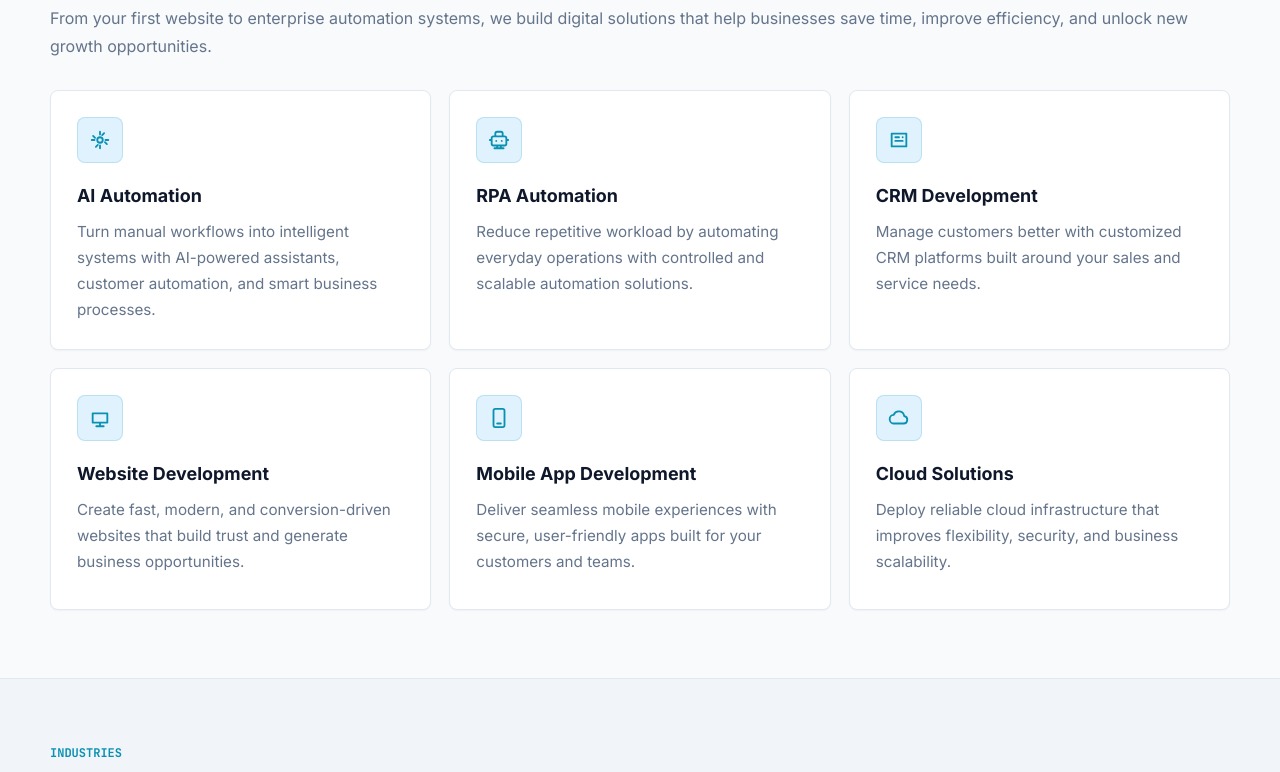
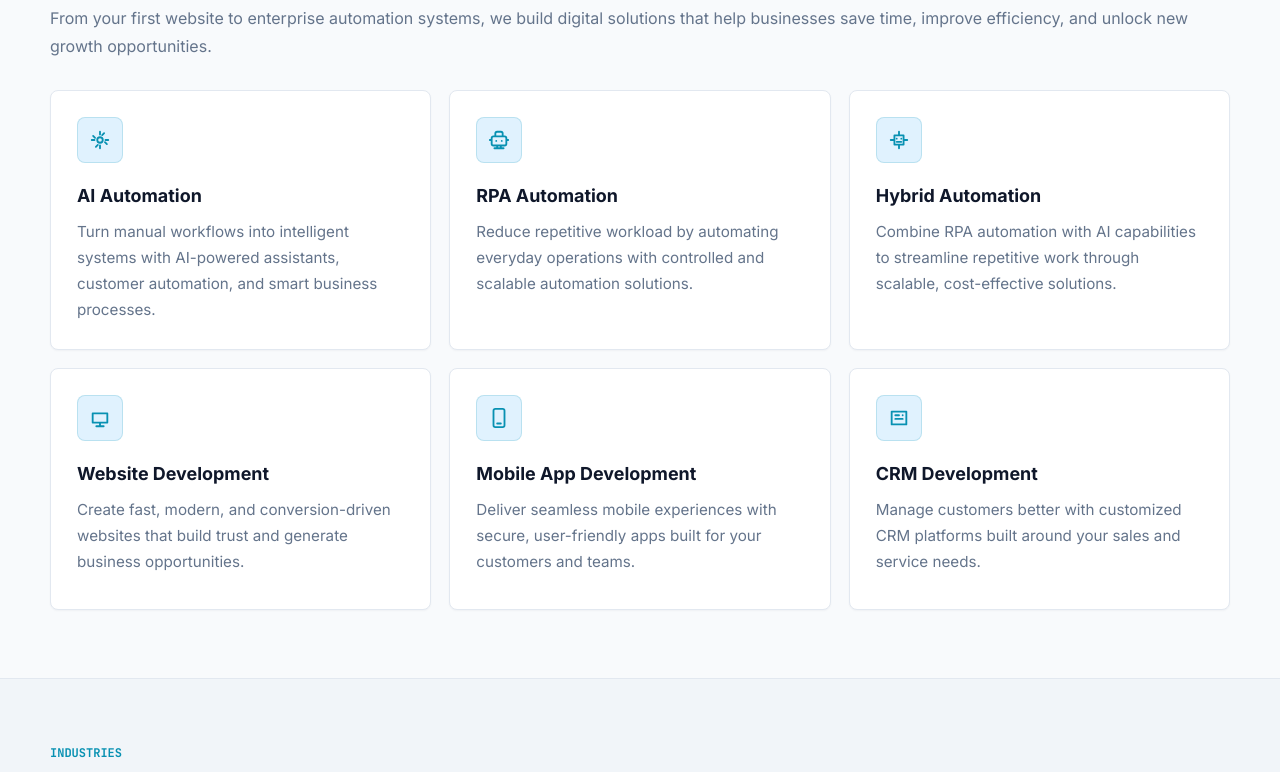
Before and after one commit to kishori-lal-devi-din/NexCore-Technologies, a plain HTML site: page index.html in a window 1280 px wide. Shown: the part 1260-2032 px from the top of the page. Drawn offline with Linux system fonts and the light colour scheme.

Commit message:
Added Hybrid Automation Card in NexCore Technologies website

```diff
--- a/index.html
+++ b/index.html
@@ -208,10 +208,10 @@
 
           <article class="card service-card">
             <span class="service-icon" aria-hidden="true">
-              <svg viewBox="0 0 24 24" fill="none"><path d="M4 5h16v14H4zM8 9h4M8 13h8M16 9h.01" stroke-width="2" stroke-linecap="round" stroke-linejoin="round"/></svg>
+              <svg viewBox="0 0 24 24" fill="none"><path d="M7 7h10v10H7zM3 12h4M17 12h4M12 3v4M12 17v4M9.5 10.5h.01M14.5 10.5h.01M9.5 14h5" stroke-width="2" stroke-linecap="round" stroke-linejoin="round"/></svg>
             </span>
-            <h3>CRM Development</h3>
-            <p>Manage customers better with customized CRM platforms built around your sales and service needs.</p>
+            <h3>Hybrid Automation</h3>
+            <p>Combine RPA automation with AI capabilities to streamline repetitive work through scalable, cost-effective solutions.</p>
           </article>
 
           <article class="card service-card">
@@ -232,10 +232,10 @@
 
           <article class="card service-card">
             <span class="service-icon" aria-hidden="true">
-              <svg viewBox="0 0 24 24" fill="none"><path d="M7 18h10a4 4 0 0 0 .7-7.94A6 6 0 0 0 6.18 8.5 4.75 4.75 0 0 0 7 18z" stroke-width="2" stroke-linecap="round" stroke-linejoin="round"/></svg>
+              <svg viewBox="0 0 24 24" fill="none"><path d="M4 5h16v14H4zM8 9h4M8 13h8M16 9h.01" stroke-width="2" stroke-linecap="round" stroke-linejoin="round"/></svg>
             </span>
-            <h3>Cloud Solutions</h3>
-            <p>Deploy reliable cloud infrastructure that improves flexibility, security, and business scalability.</p>
+            <h3>CRM Development</h3>
+            <p>Manage customers better with customized CRM platforms built around your sales and service needs.</p>
           </article>
 
         </div>
@@ -563,10 +563,10 @@
               <div class="service-options" role="group" aria-label="Services interested in">
                 <button class="service-option is-selected" type="button" data-service="AI Automation">AI Automation</button>
                 <button class="service-option" type="button" data-service="RPA Automation">RPA Automation</button>
-                <button class="service-option" type="button" data-service="CRM Development">CRM Development</button>
+                <button class="service-option" type="button" data-service="Hybrid Automation">Hybrid Automation</button>
                 <button class="service-option" type="button" data-service="Website Development">Website Development</button>
                 <button class="service-option" type="button" data-service="Mobile App Development">Mobile App Development</button>
-                <button class="service-option" type="button" data-service="Cloud Solutions">Cloud Solutions</button>
+                <button class="service-option" type="button" data-service="CRM Development">CRM Development</button>
                 <button class="service-option" type="button" data-service="Other">Other</button>
               </div>
             </div>
@@ -605,7 +605,7 @@
           <a class="logo" href="#top" aria-label="NexCore Technologies home">
             <strong>NexCore</strong><span>Technologies</span>
           </a>
-          <p>AI automation, CRM, cloud, web, and mobile solutions for organizations ready to reduce manual work and scale smarter.</p>
+          <p>AI & RPA automations, web, mobile, and CRM solutions for organizations ready to reduce manual work and scale smarter.</p>
           <div class="socials" aria-label="Social links">
             <a class="social-link" href="#" aria-label="NexCore Technologies on LinkedIn">
               <svg viewBox="0 0 24 24" fill="none" aria-hidden="true"><path d="M6.5 9.5V19M6.5 6.5v.01M10.5 19v-9.5M10.5 13.5c0-2.21 1.79-4 4-4s4 1.79 4 4V19M3.5 9.5h6M3.5 19h6M13.5 19h7" stroke-width="2" stroke-linecap="round" stroke-linejoin="round"/></svg>
@@ -625,10 +625,10 @@
             <ul>
               <li><a href="#services">AI Automation</a></li>
               <li><a href="#services">RPA Automation</a></li>
-              <li><a href="#services">CRM Development</a></li>
+              <li><a href="#services">Hybrid Automation</a></li>
               <li><a href="#services">Website Development</a></li>
               <li><a href="#services">Mobile App Development</a></li>
-              <li><a href="#services">Cloud Solutions</a></li>
+              <li><a href="#services">CRM Development</a></li>
             </ul>
           </div>
           <div class="footer-col">
```
